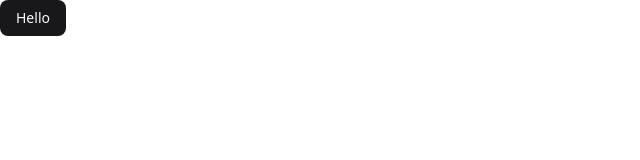
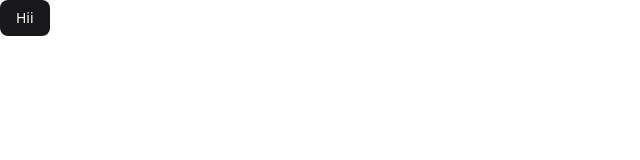
Before and after one commit to RRashmipanda/vide_editor, a Next.js app: page / in a window 1280 px wide. Shown: the top 160 px of the page, without its empty margins (0-640 px from the left). Built offline with nearby package versions, Linux system fonts and the light colour scheme.

Commit message:
checking github changes

```diff
--- a/app/page.tsx
+++ b/app/page.tsx
@@ -4,7 +4,7 @@ import Image from "next/image";
 export default function Home() {
   return (
   <div>
-    <Button>Hello </Button>
+    <Button>Hii </Button>
     </div>
   );
 }
```
